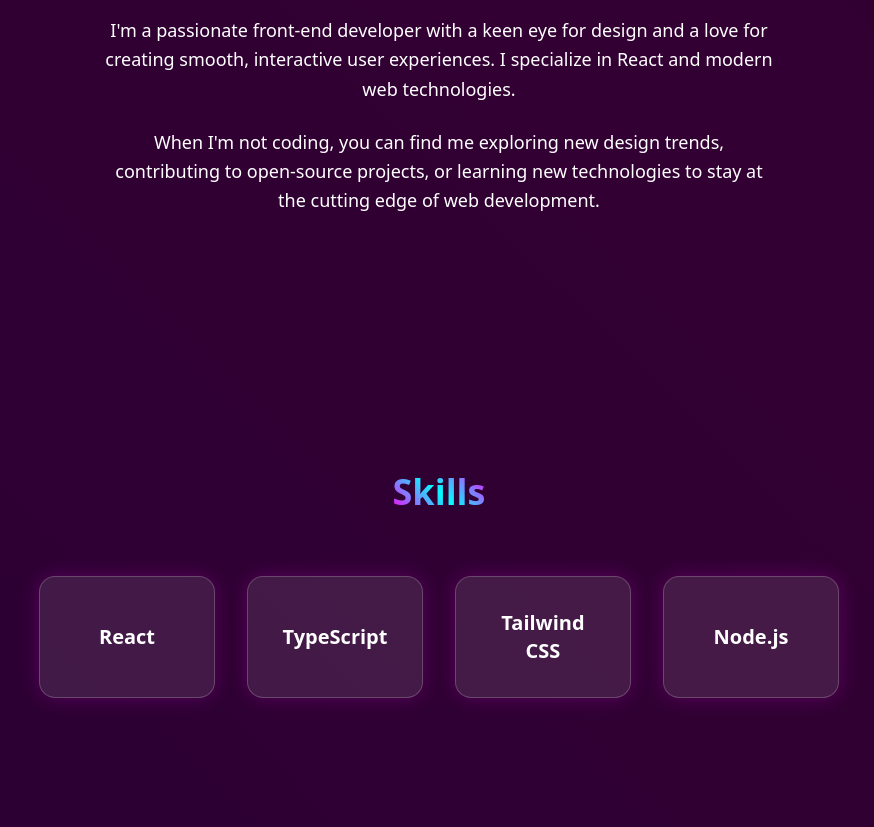
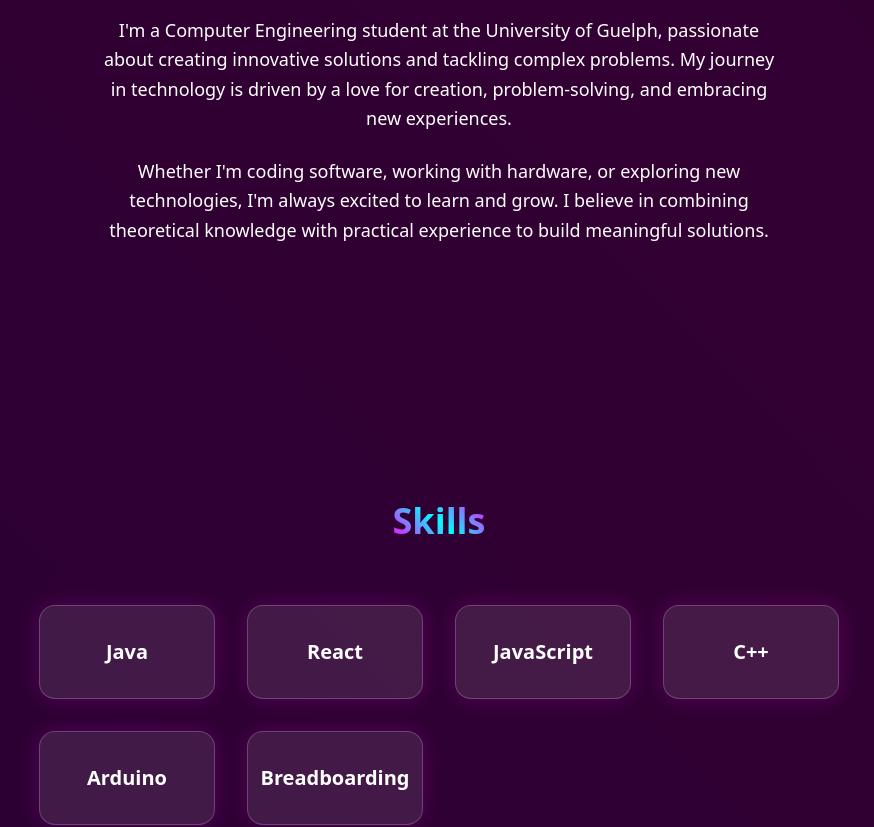
Before and after one commit to tah-6/taha_tech_portfolio, a React (Vite) app: page / in a window 1280 px wide. Shown: the part 740-1567 px from the top of the page, without its empty margins (201-1075 px from the left). Built offline with nearby package versions, Linux system fonts and the light colour scheme.

Commit message:
Update About and Skills sections with personal information and education details

```diff
--- a/src/App.tsx
+++ b/src/App.tsx
@@ -39,12 +39,10 @@
           <h2 className="section-title text-center mb-16">About Me</h2>
           <div className="text-white space-y-6 flex flex-col items-center">
             <p className="text-lg leading-relaxed text-center max-w-2xl">
-              I'm a passionate front-end developer with a keen eye for design and a love for creating
-              smooth, interactive user experiences. I specialize in React and modern web technologies.
+              I'm a Computer Engineering student at the University of Guelph, passionate about creating innovative solutions and tackling complex problems. My journey in technology is driven by a love for creation, problem-solving, and embracing new experiences.
             </p>
             <p className="text-lg leading-relaxed text-center max-w-2xl">
-              When I'm not coding, you can find me exploring new design trends, contributing to open-source
-              projects, or learning new technologies to stay at the cutting edge of web development.
+              Whether I'm coding software, working with hardware, or exploring new technologies, I'm always excited to learn and grow. I believe in combining theoretical knowledge with practical experience to build meaningful solutions.
             </p>
           </div>
         </div>
@@ -56,7 +54,7 @@
         <div className="w-full max-w-4xl mx-auto px-6 sm:px-8 lg:px-12 relative flex flex-col items-center">
           <h2 className="section-title text-center mb-16">Skills</h2>
           <div className="grid grid-cols-2 md:grid-cols-4 gap-8 w-full">
-            {['React', 'TypeScript', 'Tailwind CSS', 'Node.js'].map((skill) => (
+            {['Java', 'React', 'JavaScript', 'C++', 'Arduino', 'Breadboarding'].map((skill) => (
               <div key={skill} className="card text-center group p-8 flex flex-col items-center justify-center">
                 <h3 className="font-semibold text-xl text-white group-hover:text-cyan-300 transition-colors">
                   {skill}
```
